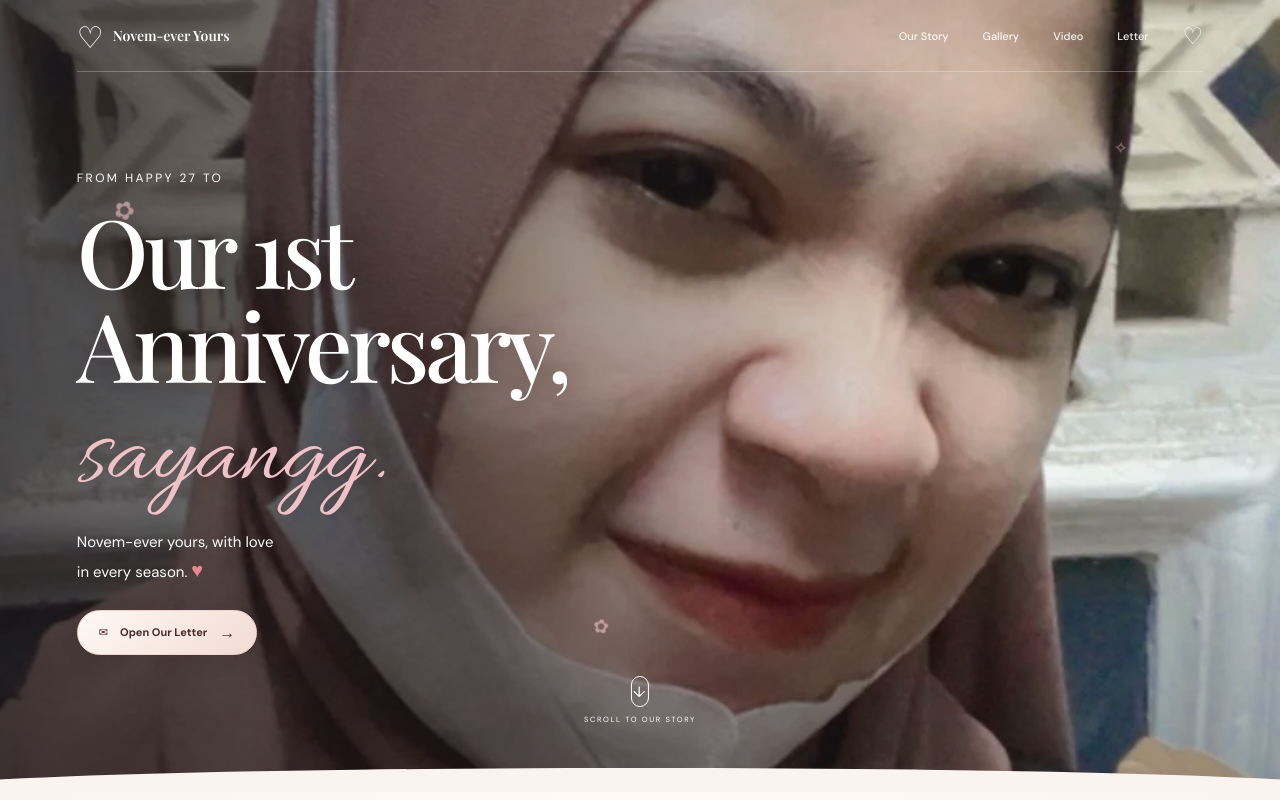
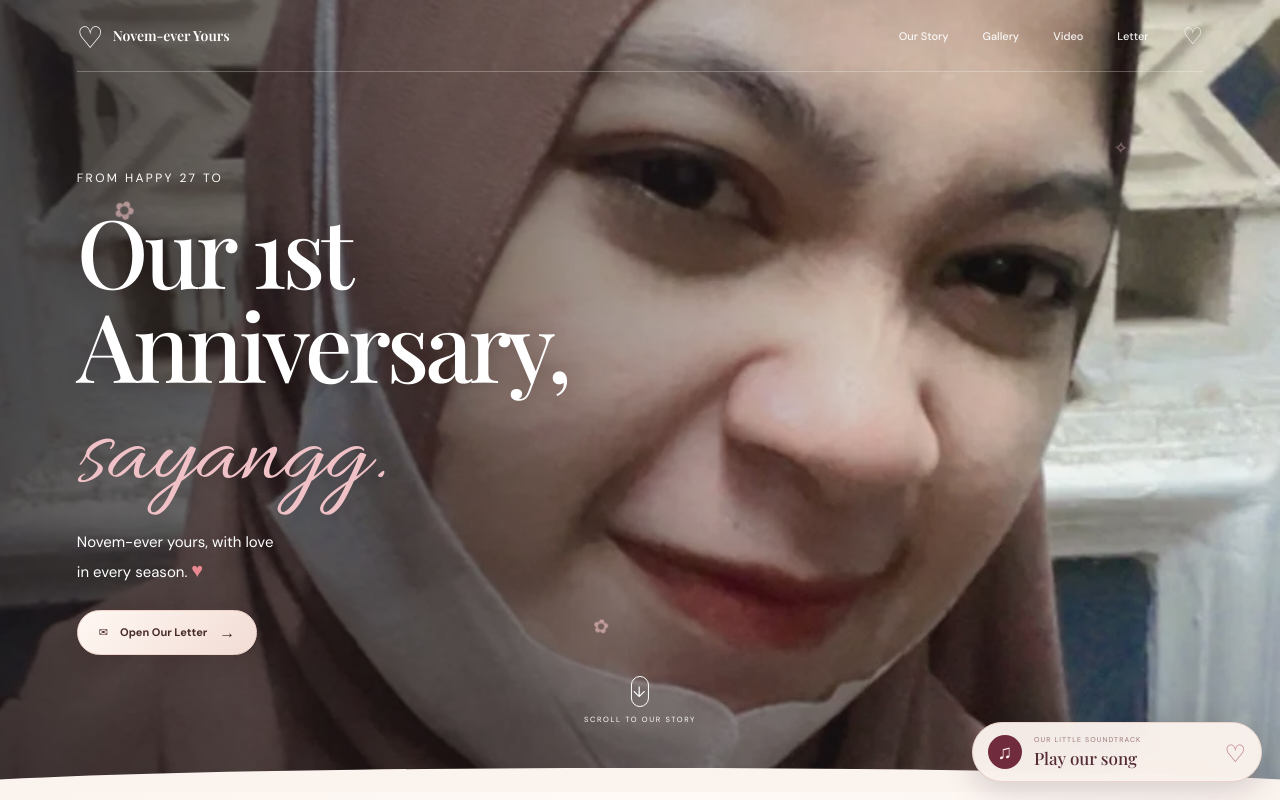
Before and after one commit to WRyouAldi/-novem-ever-yours-, a React (Vite) app: page / in a window 1280 px wide. Shown: the top 800 px of the page. Built offline with nearby package versions, Linux system fonts and the light colour scheme; a web font is replaced by a local one.

Commit message:
Style floating anniversary soundtrack player

```diff
--- a/src/site.css
+++ b/src/site.css
@@ -85,3 +85,24 @@
   .letter-dialog-footer{align-items:flex-start;flex-direction:column;gap:8px}
 }
 @media(prefers-reduced-motion:reduce){.letter-dialog-backdrop{backdrop-filter:none}}
+
+
+/* Floating official YouTube soundtrack player */
+.music-widget{position:fixed;z-index:35;right:max(18px,env(safe-area-inset-right));bottom:max(18px,env(safe-area-inset-bottom));width:min(290px,calc(100vw - 36px));font-family:"DM Sans",sans-serif}
+.music-launcher{width:100%;display:flex;align-items:center;gap:12px;padding:12px 15px;border:1px solid #ead4cc;border-radius:999px;background:rgba(251,243,238,.96);color:#542b35;box-shadow:0 8px 30px #1c10252b;backdrop-filter:blur(14px);text-align:left;cursor:pointer;transition:transform .2s,box-shadow .2s}
+.music-launcher:hover{transform:translateY(-3px);box-shadow:0 12px 32px #1c10253b}
+.music-launcher-icon{width:34px;height:34px;flex:0 0 34px;display:grid;place-items:center;border-radius:50%;background:#702b3c;color:#fff0e9;font-size:20px}
+.music-launcher>span:nth-child(2){display:grid;gap:3px;flex:1}
+.music-launcher small,.music-eyebrow{font-size:7px;letter-spacing:.16em;color:#9b7778}
+.music-launcher strong{font:italic 17px var(--serif);font-weight:500}
+.music-launcher-heart{font:24px var(--serif);color:#b66d78}
+.music-panel{overflow:hidden;border:1px solid #ead4cc;border-radius:13px;background:rgba(251,243,238,.98);box-shadow:0 14px 42px #1c102540;backdrop-filter:blur(16px)}
+.music-panel-heading{display:flex;align-items:center;justify-content:space-between;padding:12px 14px 9px}
+.music-panel-heading p{font:italic 18px var(--serif);color:#542b35;margin:3px 0 0}
+.music-panel-heading p span{color:#b66d78}
+.music-close{width:30px;height:30px;border:1px solid #e2c9c0;border-radius:50%;background:#fff9f5;color:#702b3c;font-size:20px;line-height:1;cursor:pointer}
+.music-video{width:100%;aspect-ratio:16/9;background:#21181b}
+.music-video iframe{display:block;width:100%;height:100%;border:0}
+.music-panel-footer{display:flex;justify-content:space-between;gap:8px;padding:9px 12px 10px;color:#947778;font-size:7px;letter-spacing:.1em}
+@media(max-width:760px){.music-widget{right:12px;bottom:max(12px,env(safe-area-inset-bottom));width:min(270px,calc(100vw - 24px))}.music-launcher{padding:10px 13px}.music-launcher-icon{width:31px;height:31px;flex-basis:31px}.music-panel{border-radius:11px}}
+@media(prefers-reduced-motion:reduce){.music-launcher{transition:none}}
```
